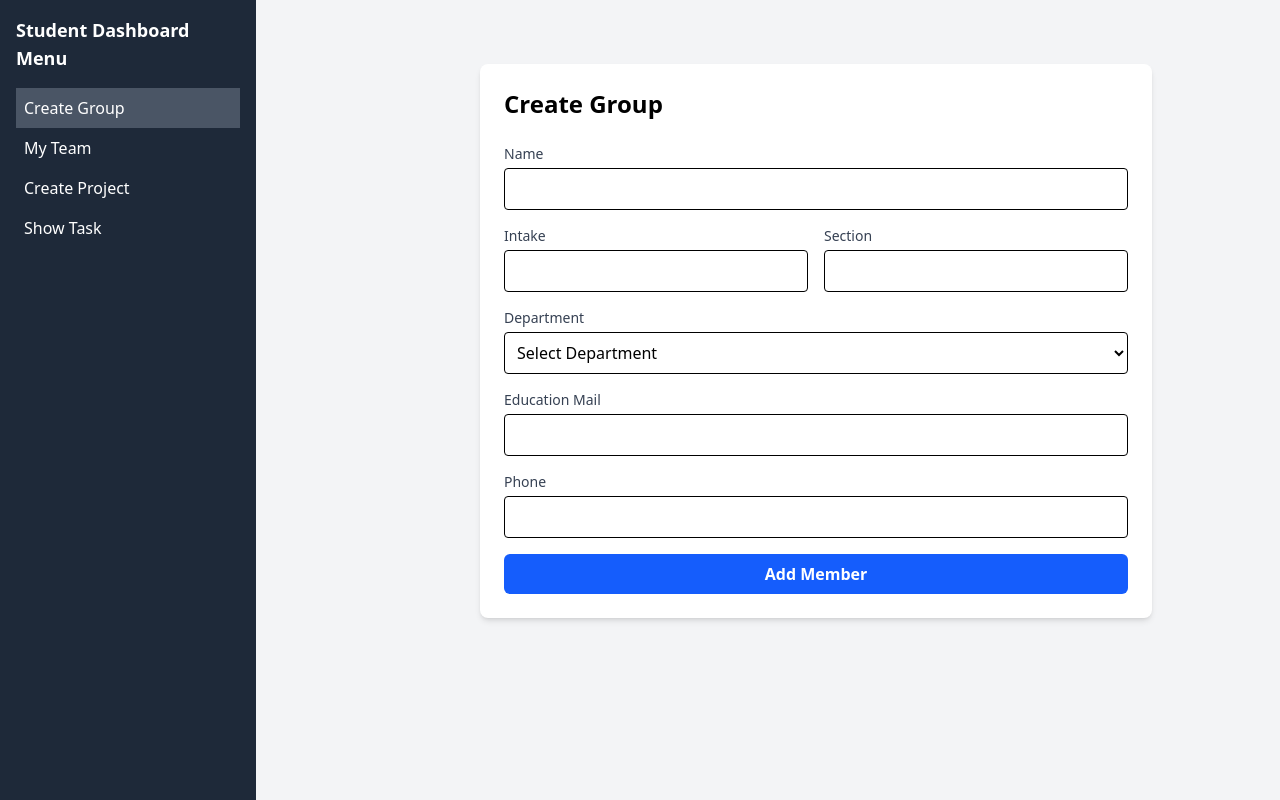
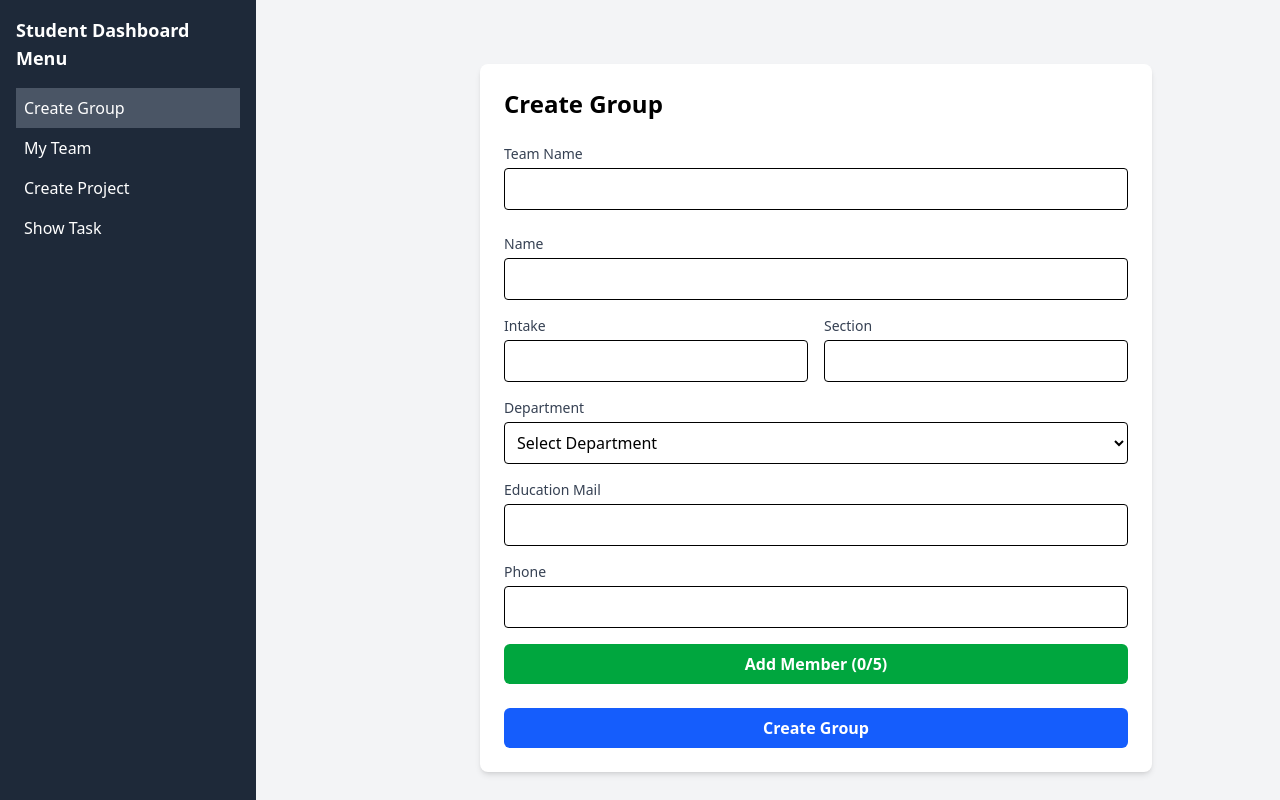
Before and after one commit to adibmahmud007/capstone-hub, a React (Vite) app: page /studentDashboard in a window 1280 px wide. Built offline with nearby package versions, Linux system fonts and the light colour scheme.

Commit message:
create group created

```diff
--- a/src/components/StudentDashboard/StudentDashboard.jsx
+++ b/src/components/StudentDashboard/StudentDashboard.jsx
@@ -85,13 +85,16 @@ const StudentDashboard = () => {
 };
 
 
-const CreateGroup = ({ groupMembers, setGroupMembers }) => {
+
+const CreateGroup = () => {
+    const [teamName, setTeamName] = useState('');
+    const [groupMembers, setGroupMembers] = useState([]);
     const [member, setMember] = useState({
-        name: '',
+        username: '',
         intake: '',
         section: '',
         department: '',
-        email: '',
+        educationalMail: '',
         phone: ''
     });
 
@@ -99,20 +102,86 @@ const CreateGroup = ({ groupMembers, setGroupMembers }) => {
         setMember({ ...member, [e.target.name]: e.target.value });
     };
 
-    const handleSubmit = (e) => {
+    const handleAddMember = (e) => {
         e.preventDefault();
-        setGroupMembers([...groupMembers, member]); // Update global state
-        setMember({ name: '', intake: '', section: '', department: '', email: '', phone: '' });
-        toast.success("Member Added Successful")
+
+        if (groupMembers.length >= 5) {
+            toast.error("A group can have only 5 members");
+            return;
+        }
+
+        setGroupMembers([...groupMembers, member]);
+        setMember({
+            username: '',
+            intake: '',
+            section: '',
+            department: '',
+            educationalMail: '',
+            phone: ''
+        });
+
+        toast.success("Member added successfully");
+    };
+
+    const handleCreateGroup = async () => {
+        console.log(groupMembers)
+        // if (groupMembers.length !== 5) {
+        //     toast.error("Exactly 5 members are required to create a group");
+        //     return;
+        // }
+
+        // if (!teamName) {
+        //     toast.error("Team name is required");
+        //     return;
+        // }
+
+        // try {
+        //     const response = await fetch('/api/group/create', {
+        //         method: 'POST',
+        //         headers: {
+        //             'Content-Type': 'application/json'
+        //         },
+        //         body: JSON.stringify({
+        //             teamName,
+        //             members: groupMembers
+        //         })
+        //     });
+
+        //     const data = await response.json();
+
+        //     if (response.ok) {
+        //         toast.success(data.message);
+        //         setGroupMembers([]);
+        //         setTeamName('');
+        //     } else {
+        //         toast.error(data.message || "Something went wrong");
+        //     }
+        // } catch (error) {
+        //     toast.error("Something went wrong",error);
+        // }
     };
 
     return (
         <div className="max-w-2xl mx-auto p-6 bg-white rounded-lg shadow-md">
             <h2 className="text-2xl font-bold mb-6">Create Group</h2>
-            <form onSubmit={handleSubmit}>
+
+            {/* Team Name Input */}
+            <div className="mb-6">
+                <label className="block text-sm font-medium text-gray-700 mb-1">Team Name</label>
+                <input
+                    type="text"
+                    className="w-full p-2 border rounded"
+                    value={teamName}
+                    onChange={(e) => setTeamName(e.target.value)}
+                    required
+                />
+            </div>
+
+            {/* Member Form */}
+            <form onSubmit={handleAddMember}>
                 <div className="mb-4">
                     <label className="block text-sm font-medium text-gray-700 mb-1">Name</label>
-                    <input type="text" name="name" value={member.name} onChange={handleChange} className="w-full p-2 border rounded" required />
+                    <input type="text" name="username" value={member.username} onChange={handleChange} className="w-full p-2 border rounded" required />
                 </div>
                 <div className="flex gap-4 mb-4">
                     <div className="flex-1">
@@ -135,14 +204,27 @@ const CreateGroup = ({ groupMembers, setGroupMembers }) => {
                 </div>
                 <div className="mb-4">
                     <label className="block text-sm font-medium text-gray-700 mb-1">Education Mail</label>
-                    <input type="email" name="email" value={member.email} onChange={handleChange} className="w-full p-2 border rounded" required />
+                    <input type="email" name="educationalMail" value={member.educationalMail} onChange={handleChange} className="w-full p-2 border rounded" required />
                 </div>
                 <div className="mb-4">
                     <label className="block text-sm font-medium text-gray-700 mb-1">Phone</label>
                     <input type="text" name="phone" value={member.phone} onChange={handleChange} className="w-full p-2 border rounded" required />
                 </div>
-                <button type="submit" className="w-full bg-blue-600 text-white font-bold py-2 rounded-md hover:bg-blue-700 transition">Add Member</button>
+
+                <button type="submit" className="w-full bg-green-600 text-white font-bold py-2 rounded-md hover:bg-green-700 transition">
+                    Add Member ({groupMembers.length}/5)
+                </button>
             </form>
+
+            {/* Final Submit */}
+            <div className="mt-6">
+                <button
+                    className="w-full bg-blue-600 text-white font-bold py-2 rounded-md hover:bg-blue-700 transition"
+                    onClick={handleCreateGroup}
+                >
+                    Create Group
+                </button>
+            </div>
         </div>
     );
 };
```
